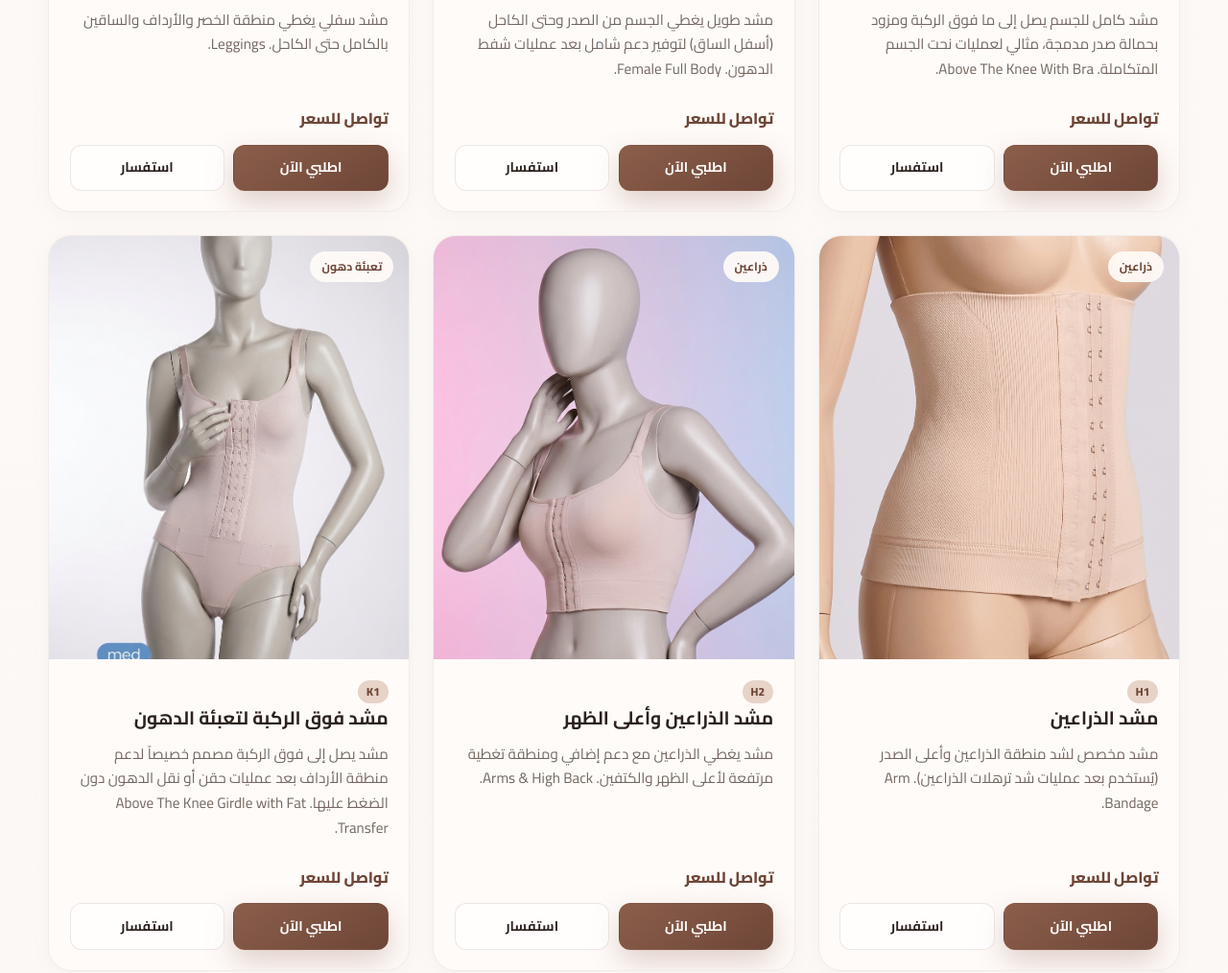
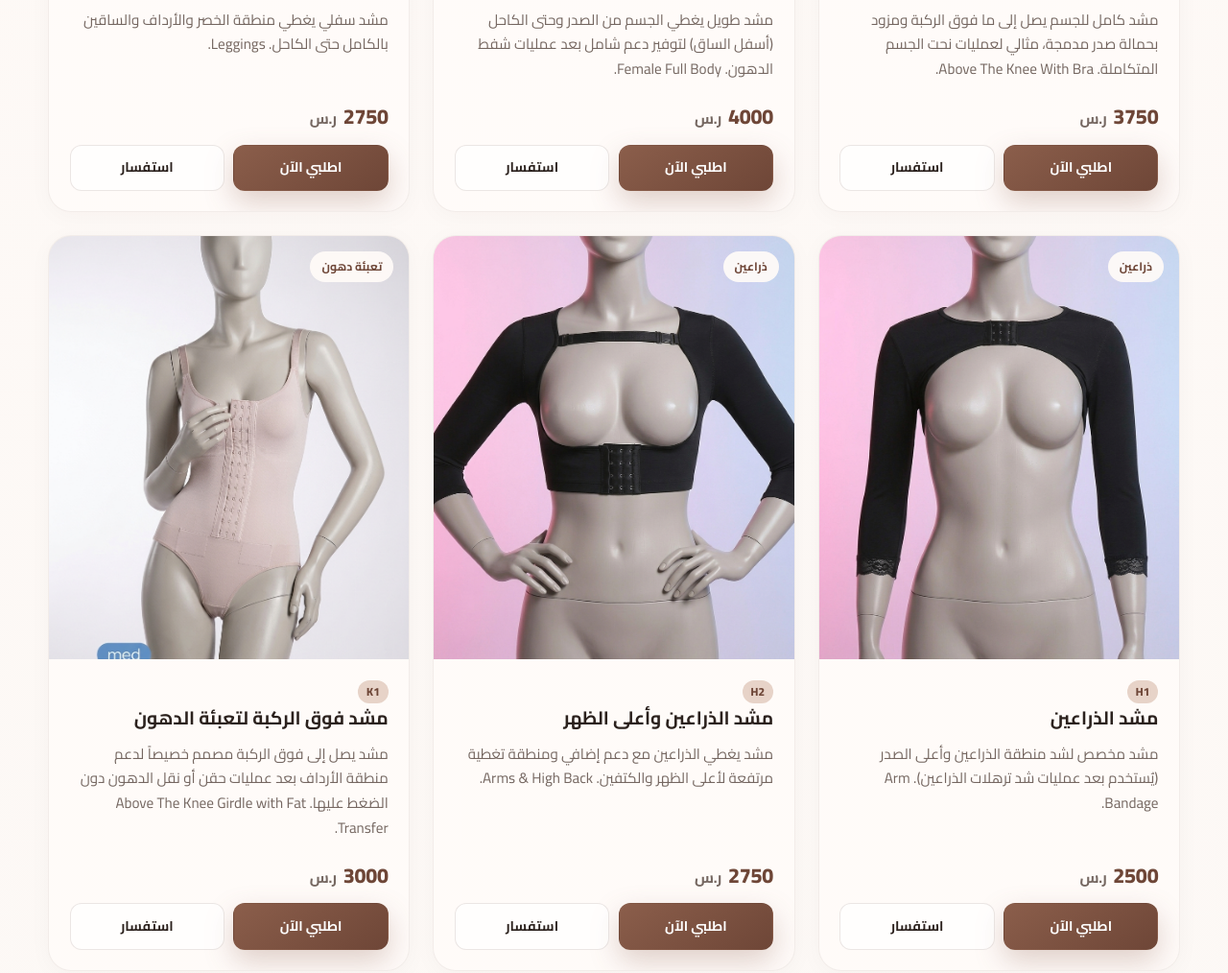
Before and after one commit to ahmad-dev33/SiliStore, a plain HTML site: page index.html in a window 1280 px wide. Shown: the part 2669-3683 px from the top of the page at 96% size. Drawn offline with Linux system fonts and the light colour scheme.

Commit message:
Update prices, add K5, map new images, add loading screen

```diff
--- a/products.js
+++ b/products.js
@@ -8,8 +8,8 @@ window.STORE_PRODUCTS = [
     "code": "E1",
     "category": "المجموعة E - مشدات رجالية",
     "name": "صدرية ضاغطة",
-    "price": 0,
-    "image": "Gemini_Generated_Image_10uisp10uisp10ui.jpg",
+    "price": 2750,
+    "image": "E1 corset.jpg",
     "badge": "رجالي",
     "description": "مشد علوي قصير مخصص لمنطقة الصدر (يُستخدم غالباً بعد عمليات التثدي لدى الرجال). Compression Vest.",
     "available": true
@@ -19,7 +19,7 @@ window.STORE_PRODUCTS = [
     "code": "E2",
     "category": "المجموعة E - مشدات رجالية",
     "name": "سترة ضاغطة للصدر والبطن",
-    "price": 0,
+    "price": 3150,
     "image": "Gemini_Generated_Image_25sb3325sb3325sb.jpg",
     "badge": "رجالي",
     "description": "مشد علوي أطول يغطي منطقة الصدر والبطن معاً لتوفير ضغط متساوٍ للجذع بالكامل. Wider Vest.",
@@ -30,8 +30,8 @@ window.STORE_PRODUCTS = [
     "code": "E3",
     "category": "المجموعة E - مشدات رجالية",
     "name": "مشد الجسم الكامل للرجال",
-    "price": 0,
-    "image": "Gemini_Generated_Image_4v3wbv4v3wbv4v3w.jpg",
+    "price": 3800,
+    "image": "E3 corset.jpg",
     "badge": "رجالي",
     "description": "مشد كامل يغطي الصدر، البطن، والجزء العلوي من الفخذين (فوق الركبة) مع فتحة سفلية لسهولة الاستخدام. Male Full Body.",
     "available": true
@@ -41,7 +41,7 @@ window.STORE_PRODUCTS = [
     "code": "G1",
     "category": "المجموعة G - مشدات نسائية طويلة",
     "name": "مشد فوق الركبة مع حمالة صدر",
-    "price": 0,
+    "price": 3750,
     "image": "Gemini_Generated_Image_9ggdq89ggdq89ggd(1).jpg",
     "badge": "نسائي",
     "description": "مشد كامل للجسم يصل إلى ما فوق الركبة ومزود بحمالة صدر مدمجة، مثالي لعمليات نحت الجسم المتكاملة. Above The Knee With Bra.",
@@ -52,7 +52,7 @@ window.STORE_PRODUCTS = [
     "code": "G2",
     "category": "المجموعة G - مشدات نسائية طويلة",
     "name": "مشد الجسم الكامل للنساء",
-    "price": 0,
+    "price": 4000,
     "image": "Gemini_Generated_Image_vh0fnxvh0fnxvh0f.jpg",
     "badge": "نسائي",
     "description": "مشد طويل يغطي الجسم من الصدر وحتى الكاحل (أسفل الساق) لتوفير دعم شامل بعد عمليات شفط الدهون. Female Full Body.",
@@ -63,7 +63,7 @@ window.STORE_PRODUCTS = [
     "code": "M1",
     "category": "المجموعة M - مشدات سفلية",
     "name": "بنطال ضاغط",
-    "price": 0,
+    "price": 2750,
     "image": "Gemini_Generated_Image_10uisp10uisp10ui.jpg",
     "badge": "سفلي",
     "description": "مشد سفلي يغطي منطقة الخصر والأرداف والساقين بالكامل حتى الكاحل. Leggings.",
@@ -74,8 +74,8 @@ window.STORE_PRODUCTS = [
     "code": "H1",
     "category": "المجموعة H - مشدات الذراعين والظهر",
     "name": "مشد الذراعين",
-    "price": 0,
-    "image": "Gemini_Generated_Image_25sb3325sb3325sb.jpg",
+    "price": 2500,
+    "image": "H1 corset.jpg",
     "badge": "ذراعين",
     "description": "مشد مخصص لشد منطقة الذراعين وأعلى الصدر (يُستخدم بعد عمليات شد ترهلات الذراعين). Arm Bandage.",
     "available": true
@@ -85,8 +85,8 @@ window.STORE_PRODUCTS = [
     "code": "H2",
     "category": "المجموعة H - مشدات الذراعين والظهر",
     "name": "مشد الذراعين وأعلى الظهر",
-    "price": 0,
-    "image": "Gemini_Generated_Image_4v3wbv4v3wbv4v3w.jpg",
+    "price": 2750,
+    "image": "H2 corset.jpg",
     "badge": "ذراعين",
     "description": "مشد يغطي الذراعين مع دعم إضافي ومنطقة تغطية مرتفعة لأعلى الظهر والكتفين. Arms & High Back.",
     "available": true
@@ -96,7 +96,7 @@ window.STORE_PRODUCTS = [
     "code": "K1",
     "category": "المجموعة K - مشدات الأرداف وتعبئة الدهون",
     "name": "مشد فوق الركبة لتعبئة الدهون",
-    "price": 0,
+    "price": 3000,
     "image": "Gemini_Generated_Image_9ggdq89ggdq89ggd(1).jpg",
     "badge": "تعبئة دهون",
     "description": "مشد يصل إلى فوق الركبة مصمم خصيصاً لدعم منطقة الأرداف بعد عمليات حقن أو نقل الدهون دون الضغط عليها. Above The Knee Girdle with Fat Transfer.",
@@ -107,7 +107,7 @@ window.STORE_PRODUCTS = [
     "code": "K2",
     "category": "المجموعة K - مشدات الأرداف وتعبئة الدهون",
     "name": "مشد تحت الركبة لتعبئة الدهون",
-    "price": 0,
+    "price": 3300,
     "image": "K2 corset.jpg",
     "badge": "تعبئة دهون",
     "description": "نفس تصميم المشد السابق لدعم الأرداف، ولكن بطول يمتد إلى ما تحت الركبة. Below The Knee Girdle with Fat Transfer.",
@@ -118,7 +118,7 @@ window.STORE_PRODUCTS = [
     "code": "K3",
     "category": "المجموعة K - مشدات الأرداف وتعبئة الدهون",
     "name": "مشد فوق الركبة مع حمالات لتعبئة الدهون",
-    "price": 0,
+    "price": 3600,
     "image": "Gemini_Generated_Image_10uisp10uisp10ui.jpg",
     "badge": "تعبئة دهون",
     "description": "مشد لتعبئة الدهون يصل إلى فوق الركبة ومزود بحمالات أكتاف لضمان ثباته وعدم انزلاقه.",
@@ -129,10 +129,21 @@ window.STORE_PRODUCTS = [
     "code": "K4",
     "category": "المجموعة K - مشدات الأرداف وتعبئة الدهون",
     "name": "مشد طويل لتعبئة الدهون",
-    "price": 0,
+    "price": 3800,
     "image": "Gemini_Generated_Image_25sb3325sb3325sb.jpg",
     "badge": "تعبئة دهون",
     "description": "مشد مزود بحمالات أكتاف ويصل طوله إلى ما تحت الركبة/منتصف الساق، مخصص لحماية منطقة الأرداف بعد الحقن.",
+    "available": true
+  },
+  {
+    "id": "K5",
+    "code": "K5",
+    "category": "المجموعة K - مشدات الأرداف وتعبئة الدهون",
+    "name": "مشد K5 لتعبئة الدهون",
+    "price": 4800,
+    "image": "Gemini_Generated_Image_10uisp10uisp10ui.jpg",
+    "badge": "تعبئة دهون",
+    "description": "مشد لتعبئة الدهون من المجموعة K، يوفر دعماً مناسباً لمنطقة الأرداف بعد عمليات الحقن أو نقل الدهون. يرجى تأكيد التفاصيل والصورة المناسبة.",
     "available": true
   },
   {
@@ -140,7 +151,7 @@ window.STORE_PRODUCTS = [
     "code": "D1",
     "category": "المجموعة D - مشدات البطن النسائية",
     "name": "داعم البطن النسائي",
-    "price": 0,
+    "price": 2900,
     "image": "Gemini_Generated_Image_4v3wbv4v3wbv4v3w.jpg",
     "badge": "نسائي",
     "description": "مشد مخصص لمنطقة البطن والخصر مزود بمشابك أمامية للتحكم في درجة الضغط. Female Abdominal Supporter.",
@@ -151,7 +162,7 @@ window.STORE_PRODUCTS = [
     "code": "D2",
     "category": "المجموعة D - مشدات البطن النسائية",
     "name": "داعم البطن النسائي بظهر مرتفع",
-    "price": 0,
+    "price": 3000,
     "image": "Gemini_Generated_Image_9ggdq89ggdq89ggd(1).jpg",
     "badge": "نسائي",
     "description": "مشد للبطن والخصر مزود بحمالات أكتاف وتغطية مرتفعة للظهر لمنع تكتل الدهون وتوفير دعم إضافي. Female Abdominal Supporter With High Back.",
@@ -162,7 +173,7 @@ window.STORE_PRODUCTS = [
     "code": "A1",
     "category": "المجموعة A - مشدات الصدر والجسم العلوي",
     "name": "حمالة صدر ما بعد الجراحة",
-    "price": 0,
+    "price": 2500,
     "image": "A1 coset.jpg",
     "badge": "صدر",
     "description": "حمالة صدر طبية مزودة بإغلاق أمامي لسهولة الارتداء بعد عمليات تجميل أو تكبير/تصغير الثدي. Post Surgical Bra.",
@@ -184,7 +195,7 @@ window.STORE_PRODUCTS = [
     "code": "A2",
     "category": "المجموعة A - مشدات الصدر والجسم العلوي",
     "name": "مشد الجسم الانسيابي",
-    "price": 0,
+    "price": 3300,
     "image": "A2 Corset.jpg",
     "badge": "علوي",
     "description": "مشد يغطي الجذع (من أسفل الصدر وحتى منطقة الحوض) لتنسيق القوام وشد البطن والظهر. Sleek Body Shaper.",
@@ -195,7 +206,7 @@ window.STORE_PRODUCTS = [
     "code": "A3",
     "category": "المجموعة A - مشدات الصدر والجسم العلوي",
     "name": "مشد الجسم بأكمام طويلة",
-    "price": 0,
+    "price": 4000,
     "image": "Gemini_Generated_Image_4v3wbv4v3wbv4v3w.jpg",
     "badge": "علوي",
     "description": "مشد يجمع بين تنسيق الجذع والبطن مع أكمام طويلة لتغطية وشد الذراعين في آنٍ واحد.",
@@ -206,7 +217,7 @@ window.STORE_PRODUCTS = [
     "code": "S1",
     "category": "المجموعة S - مشدات الوجه والرقبة",
     "name": "رباط الرقبة",
-    "price": 0,
+    "price": 1750,
     "image": "Gemini_Generated_Image_9ggdq89ggdq89ggd(1).jpg",
     "badge": "وجه/رقبة",
     "description": "مشد مخصص لدعم وشد منطقة أسفل الذقن والرقبة (يُستخدم بعد شفط دهون اللغلوغ). Neck Band.",
@@ -217,7 +228,7 @@ window.STORE_PRODUCTS = [
     "code": "S2",
     "category": "المجموعة S - مشدات الوجه والرقبة",
     "name": "رباط الوجه والرقبة",
-    "price": 0,
+    "price": 1750,
     "image": "Gemini_Generated_Image_vh0fnxvh0fnxvh0f.jpg",
     "badge": "وجه/رقبة",
     "description": "مشد يغطي جانبي الوجه، الذقن، والرقبة بالكامل (يُستخدم بعد عمليات شد الوجه والرقبة). Face & Neck Band.",
@@ -228,7 +239,7 @@ window.STORE_PRODUCTS = [
     "code": "B1",
     "category": "المجموعة B - أحزمة البطن",
     "name": "حزام البطن",
-    "price": 0,
+    "price": 2500,
     "image": "B1 corset.jpg",
     "badge": "بطن",
     "description": "حزام ضاغط يلتف حول البطن والخصر مزود بمشابك أمامية، يُستخدم لدعم عضلات البطن بعد العمليات الجراحية أو الولادة. Abdominal Binder.",
@@ -239,7 +250,7 @@ window.STORE_PRODUCTS = [
     "code": "C1",
     "category": "المجموعة C - مشدات البطن والأفخاذ بحمالات",
     "name": "مشد فوق الركبة بحمالات",
-    "price": 0,
+    "price": 3100,
     "image": "C1 corset.jpg",
     "badge": "بحمالات",
     "description": "مشد يغطي من أسفل الصدر وحتى فوق الركبة مع حمالات أكتاف رفيعة لتثبيت المشد. Above The Knee Girdle.",
@@ -250,7 +261,7 @@ window.STORE_PRODUCTS = [
     "code": "C2",
     "category": "المجموعة C - مشدات البطن والأفخاذ بحمالات",
     "name": "مشد تحت الركبة بحمالات",
-    "price": 0,
+    "price": 3250,
     "image": "Gemini_Generated_Image_4v3wbv4v3wbv4v3w.jpg",
     "badge": "بحمالات",
     "description": "مشد بحمالات أكتاف يغطي البطن والأفخاذ ويصل طوله إلى ما تحت الركبة. Below The Knee Girdle.",
@@ -261,7 +272,7 @@ window.STORE_PRODUCTS = [
     "code": "C3",
     "category": "المجموعة C - مشدات البطن والأفخاذ بحمالات",
     "name": "مشد طويل للكاحل بحمالات",
-    "price": 0,
+    "price": 3350,
     "image": "Gemini_Generated_Image_9ggdq89ggdq89ggd(1).jpg",
     "badge": "بحمالات",
     "description": "مشد بحمالات أكتاف يغطي الجسم من أسفل الصدر وحتى الكاحل لتوفير ضغط متكامل للجزء السفلي والبطن.",
```
Also changed, not shown: app.js (+18 -0 lines), index.html (+16 -0 lines), E1 corset.jpg (added), E3 corset.jpg (added), H1 corset.jpg (added), H2 corset.jpg (added), Screenshot 2026-11-25 at 10-21-33 Instagram.png (added).
